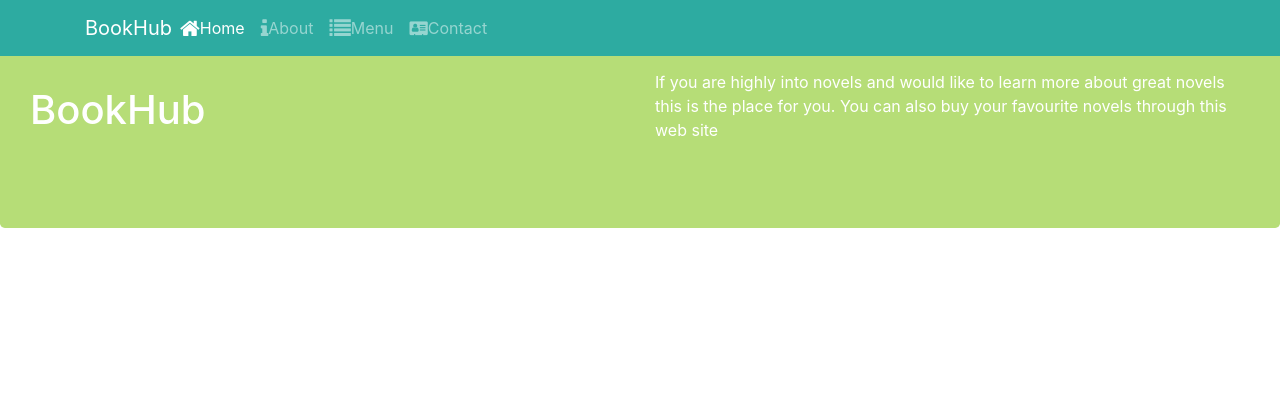
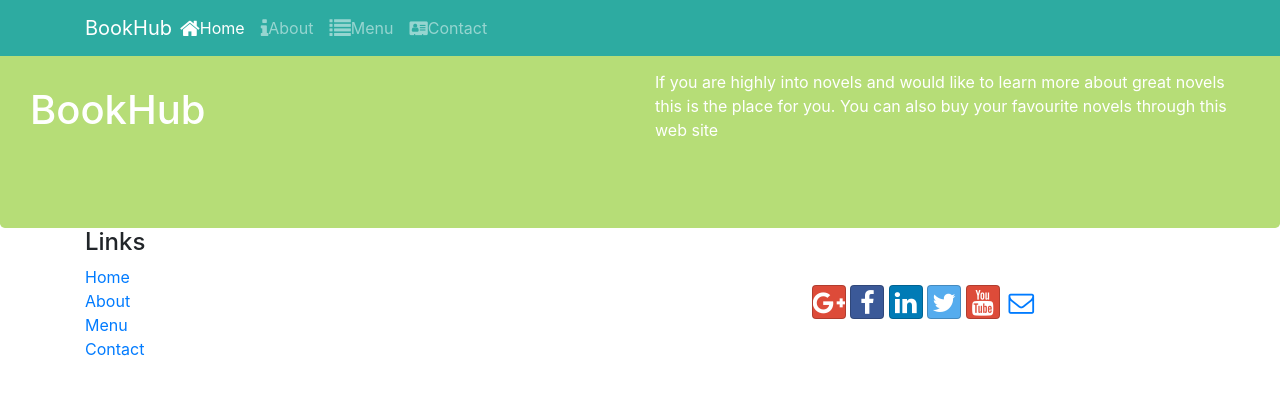
Before and after one commit to mevanwijewardena/BookHub, a website: page index.html in a window 1280 px wide. Drawn offline with nearby package versions, Linux system fonts and the light colour scheme.

Commit message:
Third Commit

```diff
--- a/index.html
+++ b/index.html
@@ -49,8 +49,31 @@
         <div>
 
         </div>
-        <footer>
+        <footer class="footer">
+            <div class = "container">
+                <div class="row">
+                    <div class= "col-12 col-sm-6">
+                        <h4>Links</h4>
+                        <ul class ="list-unstyled">
+                            <li><a href="#">Home</a></li>
+                            <li><a href="#">About</a></li>
+                            <li><a href="#">Menu</a></li>
+                            <li><a href="#">Contact</a></li>
+                        </ul>
+                    </div>
+                    <div class="col-12 col-sm align-self-center">
+                        <div class= "text-center">
+                            <a class="btn btn-social-icon btn-google" href="http://google.com/+"><i class="fa fa-google-plus fa-lg"></i></a>
+                            <a class="btn btn-social-icon btn-facebook"href="http://www.facebook.com/profile.php?id="><i class="fa fa-facebook fa-lg"></i></a>
+                            <a class="btn btn-social-icon btn-linkedin" href="http://www.linkedin.com/in/"><i class="fa fa-linkedin fa-lg"></i></a>
+                            <a class="btn btn-social-icon btn-twitter" href="http://twitter.com/"><i class="fa fa-twitter fa-lg"></i></a>
+                            <a class="btn btn-social-icon btn-google" href="http://youtube.com/"><i class="fa fa-youtube fa-lg"></i></a>
+                            <a class="btn btn-social-icon" href="mailto:"><i class="fa fa-envelope-o fa-lg"></i></a>
+                        </div>
+                    </div>
+                </div>
 
+            </div>
         </footer>
         <!-- jQuery first, then Popper.js, then Bootstrap JS. -->
         <script src="node_modules/jquery/dist/jquery.slim.min.js"></script>
```
